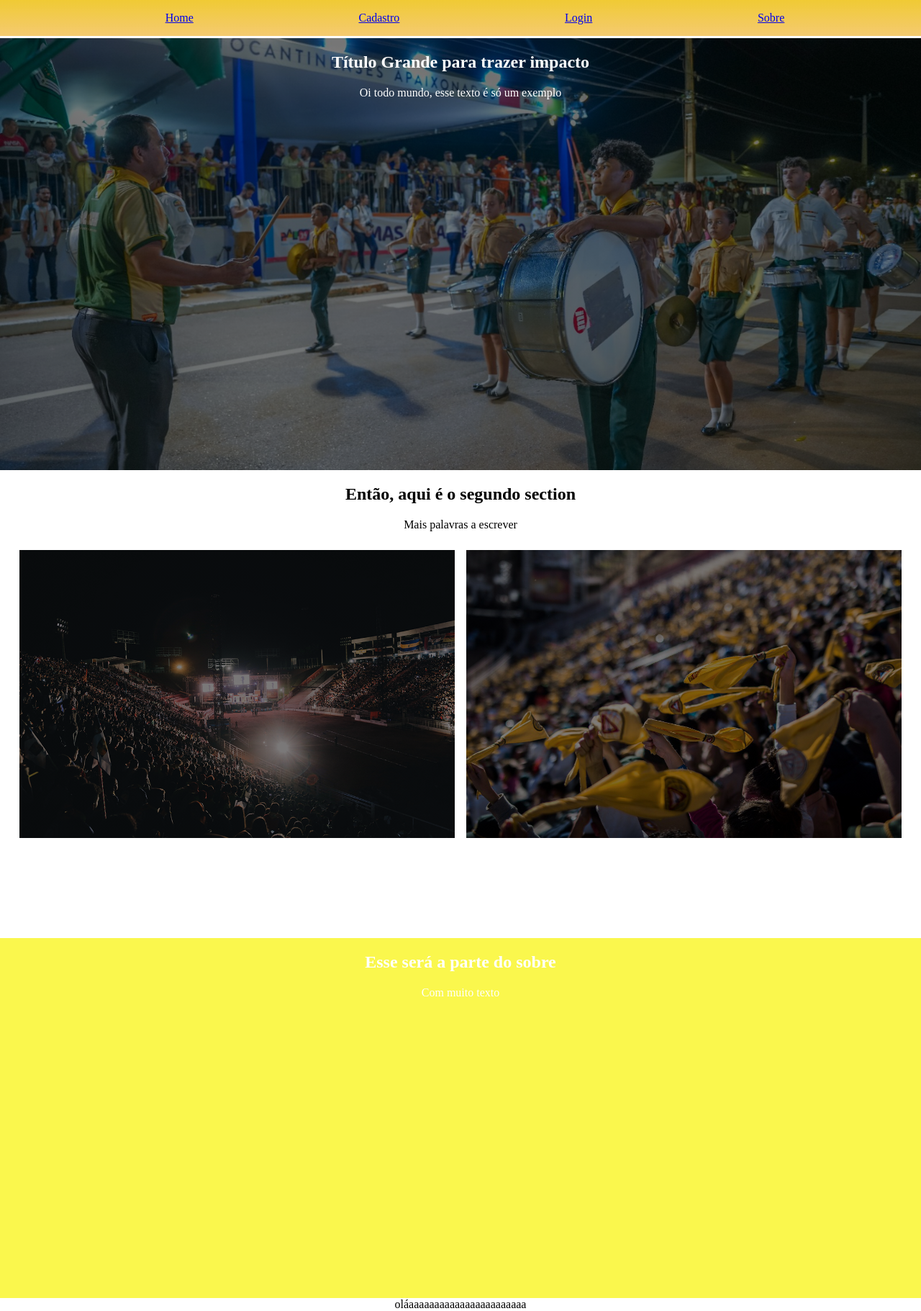
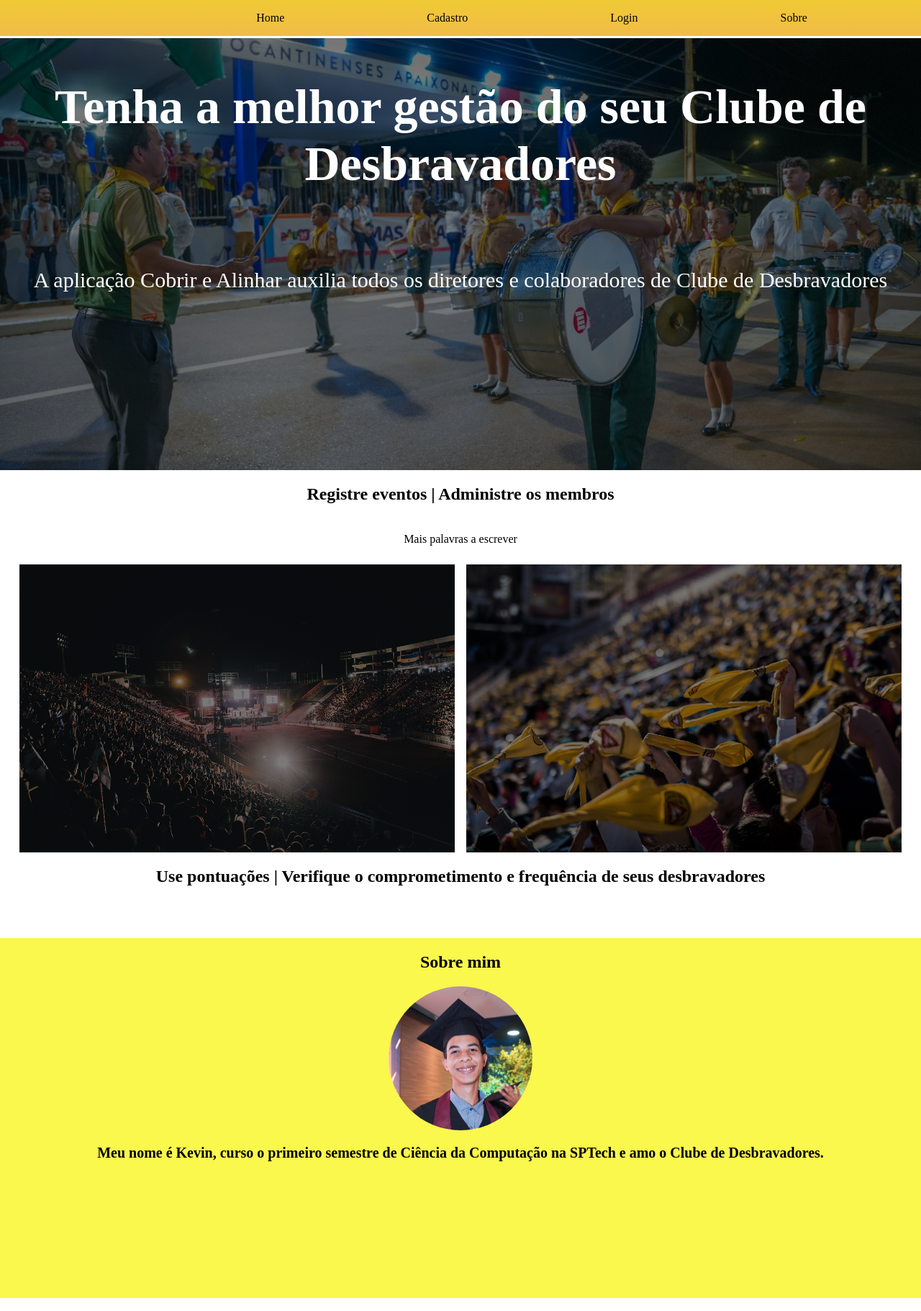
Before and after one commit to Kevin-Jhn2/Clube-de-Desbravadores, a website: page web-data-viz/public/index.html in a window 1280 px wide. Shown: the whole page at 72% size. Drawn offline with Linux system fonts and the light colour scheme.

Commit message:
Detalhes finais!

```diff
--- a/web-data-viz/app.js
+++ b/web-data-viz/app.js
@@ -1,5 +1,5 @@
-// var ambiente_processo = 'producao';
-var ambiente_processo = 'desenvolvimento';
+var ambiente_processo = 'producao';
+// var ambiente_processo = 'desenvolvimento';
 
 
 
--- a/web-data-viz/public/css/dashboards.css
+++ b/web-data-viz/public/css/dashboards.css
@@ -270,6 +270,7 @@ body {
   padding: 0 10%;
   gap: 10px;
   overflow: auto;
+  height: 200px;
 }
 
 .graph {
--- a/web-data-viz/public/css/style.css
+++ b/web-data-viz/public/css/style.css
@@ -9,7 +9,10 @@ body{
     flex-direction: column;
     min-height: 200vh;
 }
-
+h2{
+    display: flex;
+    justify-content: center;
+}
 header{
     display:flex;
     justify-content: center;
@@ -20,7 +23,7 @@ header{
 nav{
     display: flex;
     justify-content: space-evenly;
-    background-image: linear-gradient(rgb(240, 202, 52), rgba(240, 180, 52, 0.7));
+    background-image: linear-gradient(rgb(240, 202, 52), rgba(240, 180, 52, 0.9));
     position: sticky;
     top: 0;
     width: 100%;
@@ -28,6 +31,16 @@ nav{
     /* f0ca34 */
     /* (rgb(66, 71, 250), rgb(74, 0, 192)) */
 }
+nav ul a{
+    text-decoration: none;
+    color: black;
+}
+/* .logotipo{
+    background-image: url("../assets/imgs/logotipo.png");
+    width: 40px;
+    height: 40px;
+    background-size: cover;
+} */
 main{
     flex: 1;
 }
@@ -90,3 +103,14 @@ footer{
 }
 
 /* cor amarela #faf542 */
+.imagem3{
+
+    border-radius: 100%;
+    display: flex;
+    justify-self: center;
+    height: 200px;
+    width: 200px;
+    background-image: url("../assets/imgs/IMG-20260212-WA0039.jpg") ;
+    background-size: cover;
+    background-repeat: no-repeat;
+}
--- a/web-data-viz/public/css/styleLogin.css
+++ b/web-data-viz/public/css/styleLogin.css
@@ -56,6 +56,7 @@ nav{
     /* f0ca34 */
     /* (rgb(66, 71, 250), rgb(74, 0, 192)) */
 }
+
 h1{
     font-size: 40px;
 }
--- a/web-data-viz/public/index.html
+++ b/web-data-viz/public/index.html
@@ -13,7 +13,7 @@
 
 <nav>
      <!-- Vou precisar fazer o LogOut -->
-
+    <div class="logotipo"></div>
     <ul><a href="index.html">Home</a></ul>
     <ul><a href="cadastro.html">Cadastro</a></ul>
     <ul><a href="login.html">Login</a></ul>
@@ -25,8 +25,9 @@
         <section>
             <div class="section1">
                 <div class="texto">
-                    <h2>Título Grande para trazer impacto</h2>
-                    <p>Oi todo mundo, esse texto é só um exemplo</p>
+                    <h2 style="font-size: 68px;">Tenha a melhor gestão do seu Clube de Desbravadores</h2>
+                    <br>
+                    <p style="font-size: 30px;">A aplicação Cobrir e Alinhar auxilia todos os diretores e colaboradores de Clube de Desbravadores</p>
                 </div>
             </div>
 
@@ -34,21 +35,26 @@
         <section>
             <div class="section2">
                 <div class="texto">
-                    <h2  style="color: black">Então, aqui é o segundo section</h2>
+                    <h2  style="color: black">Registre eventos | Administre os membros
+
+</h2>
+<h2></h2>
 <p  style="color: black">Mais palavras a escrever</p>
 </div>
 <div class="imagem">
     <div class='imagem1'></div>
     <div class='imagem2'></div>
 </div>
+<h2 style="color: black;">Use pontuações | Verifique o comprometimento e frequência de seus desbravadores</h2>
 
             </div>
         </section>
         <section>
             <div class="section3" id="sobre">
                 <div class="texto">
-                    <h2>Esse será a parte do sobre</h2>
-                    <p>Com muito texto</p>
+                    <h2 style="color: black;">Sobre mim</h2>
+                    <div class="imagem3"></div>
+                    <p style="color: black; font-size: 20px; font-weight: bold;"> Meu nome é Kevin, curso o primeiro semestre de Ciência da Computação na SPTech e amo o Clube de Desbravadores.</p>
                 </div>
 
             </div>
@@ -57,8 +63,6 @@
 
     </main>
     <!-- Se tiver tempo, fazer um logo -->
-    <footer>
-        oláaaaaaaaaaaaaaaaaaaaaaaa
-    </footer>
+
 </body>
 </html>
```
Also changed, not shown: web-data-viz/public/login.html (+2 -2 lines), web-data-viz/public/assets/imgs/IMG-20260212-WA0039.jpg (added), web-data-viz/public/assets/imgs/logotipo.png (added), 1 other file. Lines whose indentation alone changed are shown as unchanged.
